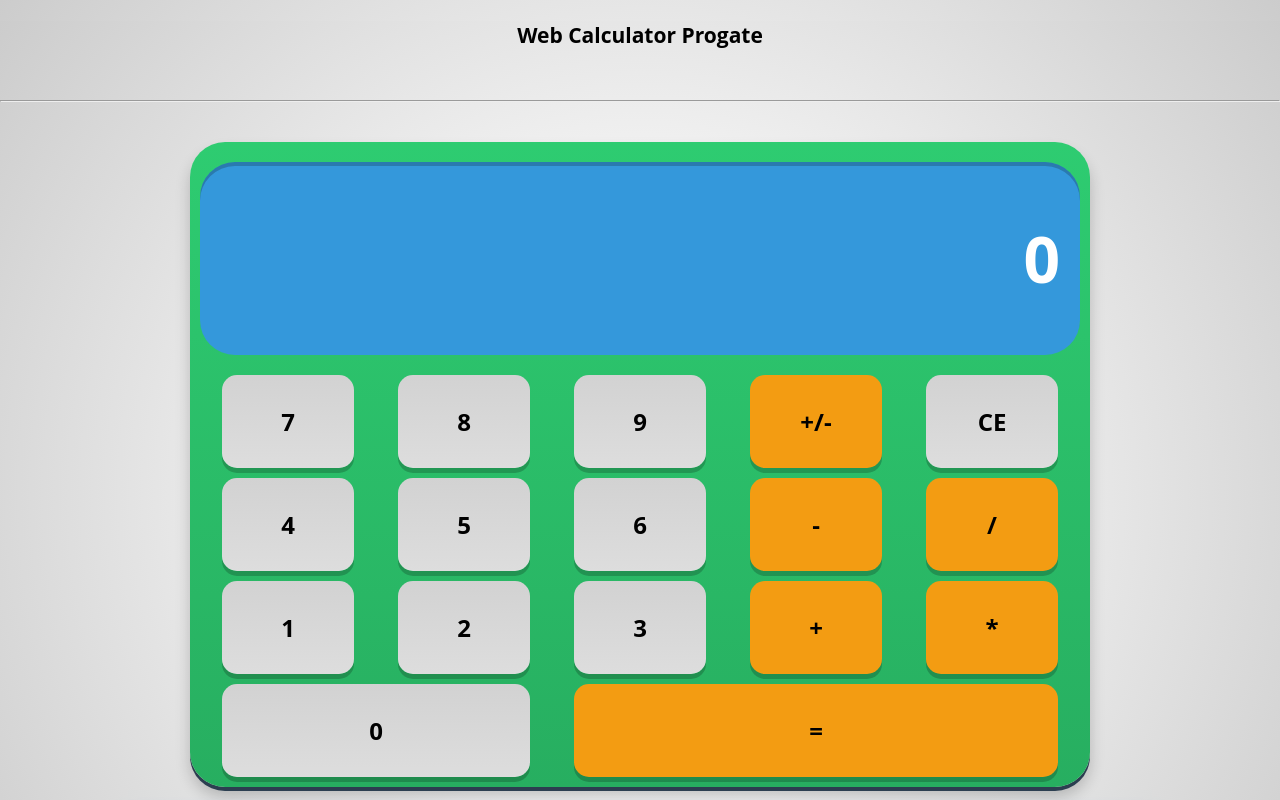
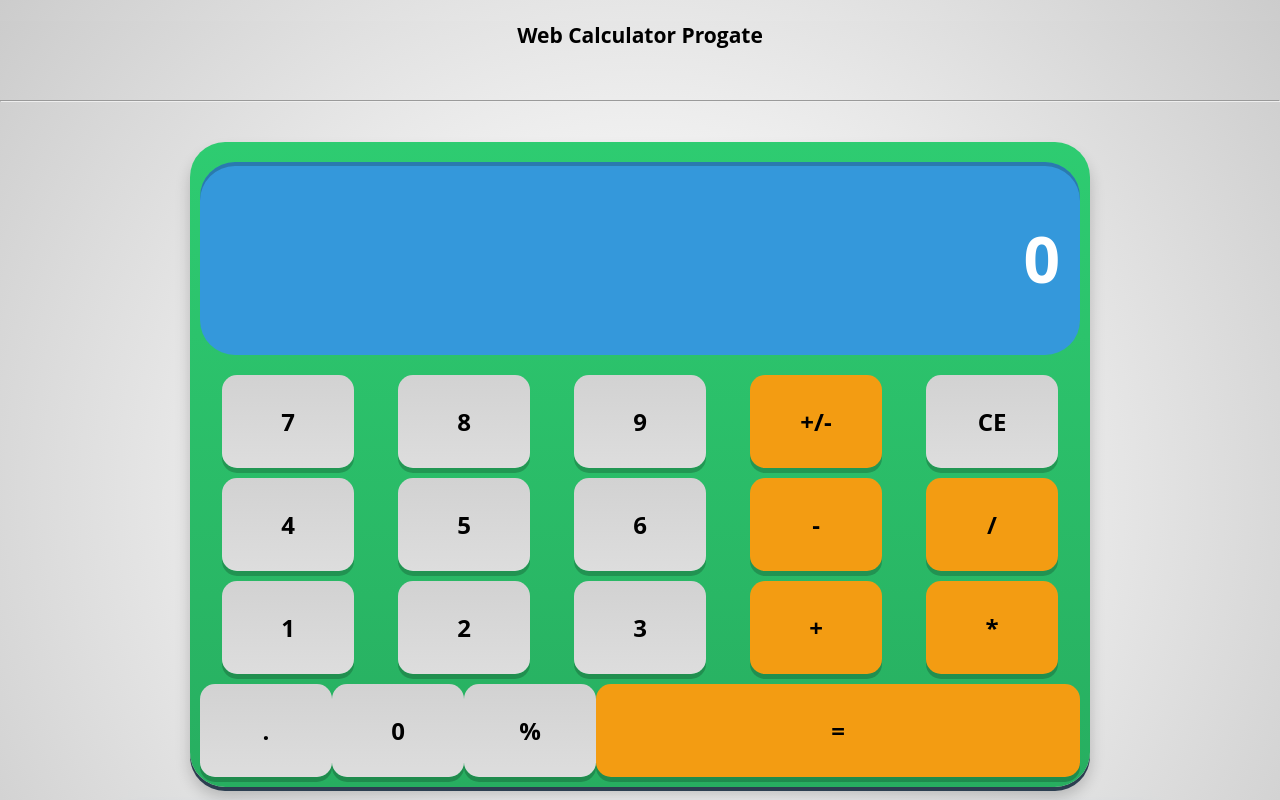
Before and after one commit to rizalvolz/web-calculator, a plain HTML site: page index.html in a window 1280 px wide. Shown: the top 800 px of the page. Drawn offline with Linux system fonts and the light colour scheme.

Commit message:
Update index.html

```diff
--- a/index.html
+++ b/index.html
@@ -37,7 +37,9 @@
            <div class="button operator">*</div>
        </div>
        <div class="flex-container-row">
-           <div class="button nol">0</div>
+            <div class="button">.</div>
+           <div class="button">0</div>
+           <div class="button percent">%</div>
            <div class="button equals double">=</div>
        </div>
    </div>
```
